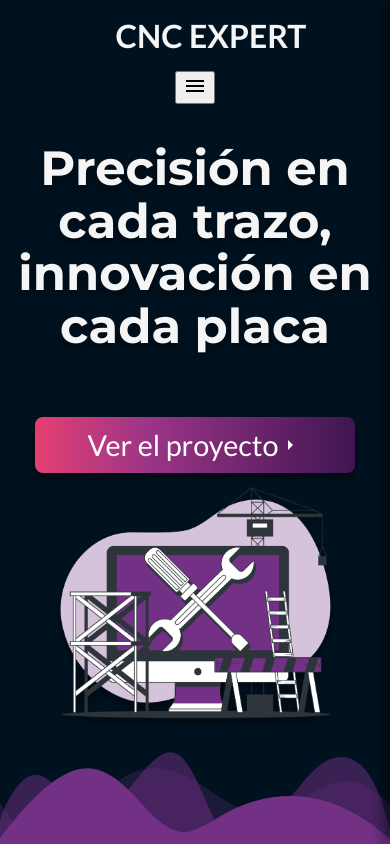
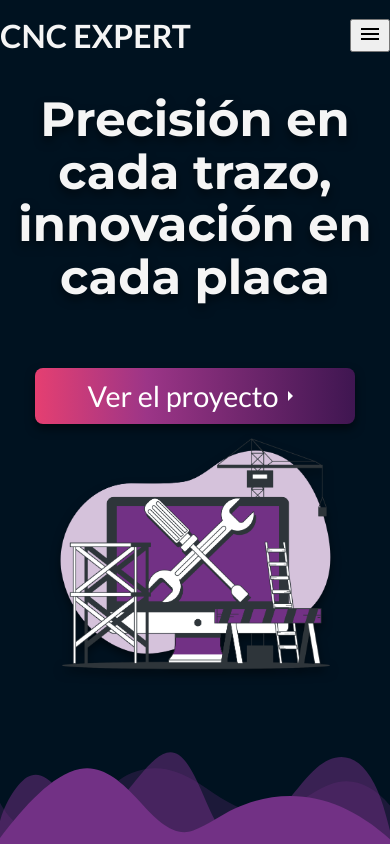
Before and after one commit to Argiiasd/CNC_Expert_Landing_Page, a Next.js app: page / in a window 390 px wide. Shown: the top 844 px of the page. Built offline with nearby package versions, Linux system fonts and the light colour scheme.

Commit message:
sidenav en progreso

```diff
--- a/app/ui/presentation.jsx/presentation.jsx
+++ b/app/ui/presentation.jsx/presentation.jsx
@@ -7,15 +7,6 @@ import vector from '../../../public/Maintenance-bro.png'
 import styles from './presentation.module.css'
 
 export default function Presentation() {
-    const openSideNav = () => {
-        const sideNav = document.querySelector('.presentationSideNav');
-        sideNav.style.transform = 'translateX(0)';
-    }
-    const closeSideNav = () => {
-        const sideNav = document.querySelector('.presentationSideNav');
-        sideNav.style.transform = 'translateX(-100%)';
-    }
-
     return (
         <div className={styles.presentationContainer}>
             <div className={styles.generalContainer}>
@@ -28,15 +19,7 @@ export default function Presentation() {
                         <button><span className={styles.icon}><MenuIcon /></span></button>
                     </div>
                 </nav>
-                <nav className={styles.presentationSideNav}>
-                    <h2 className={styles.titleSide}>CNC EXPERT</h2>
-                    <div className={styles.buttonsContainerSide}>
-                    <button><span className={styles.icon}><CloseIcon /></span></button>
-                        <button className={styles.buttonSide + ' ' + styles.secondaryButton}>Quienes somos</button>
-                        <button className={styles.buttonSide + ' ' + styles.secondaryButton}>Donde estamos</button>
-                        <button className={styles.buttonSide + ' ' + styles.contactButton}>Contáctanos</button>
-                    </div>
-                </nav>
+
                 <div className={styles.presentationContent}>
                     <div className={styles.gridText}>
                         <h1 className={styles.title2}>Precisión en cada trazo, <span className={styles.span}>innovación</span> en cada placa</h1>
--- a/app/ui/presentation.jsx/presentation.module.css
+++ b/app/ui/presentation.jsx/presentation.module.css
@@ -285,6 +285,7 @@
     }
     .title {
         font-size: 2rem;
+        padding-left: 0;
     }
     .buttonsContainer {
         justify-content: center;
@@ -301,9 +302,10 @@
         padding: 0.5rem 1rem;
     }
     .presentationNav {
-        flex-direction: column;
+        flex-direction: row;
         align-items: center;
         gap: 1rem;
+        width: 100%;
     }
     .waves svg {
         height: 100px;
```
Also changed, not shown: app/ui/presentation.jsx/sideNav.jsx (added, +16 -0 lines).
